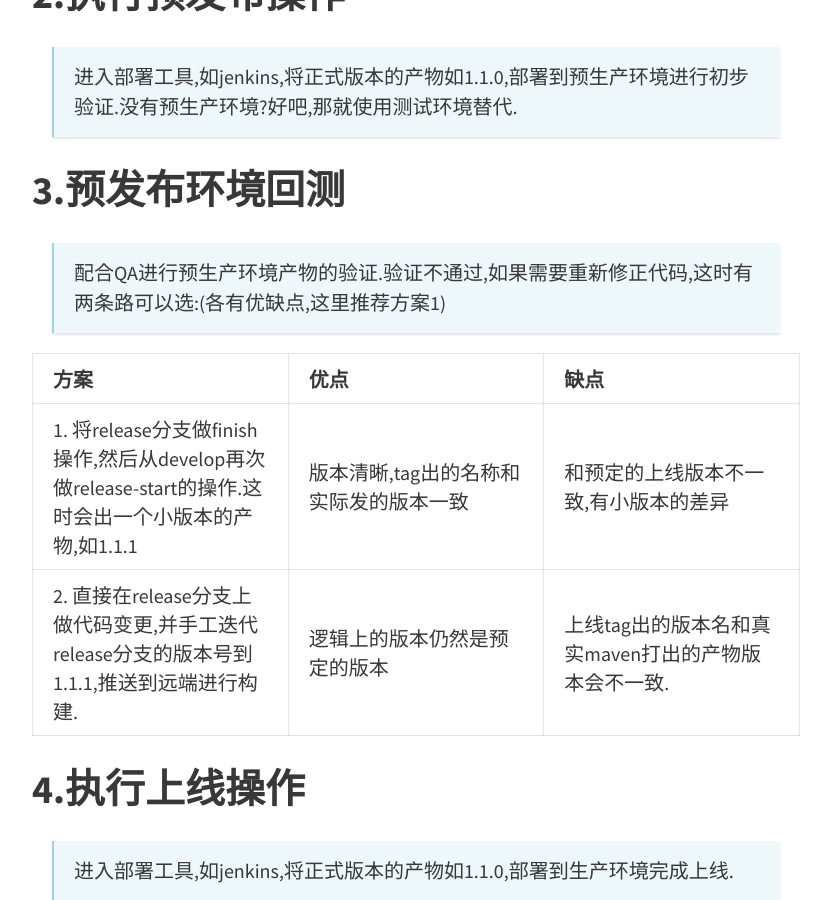
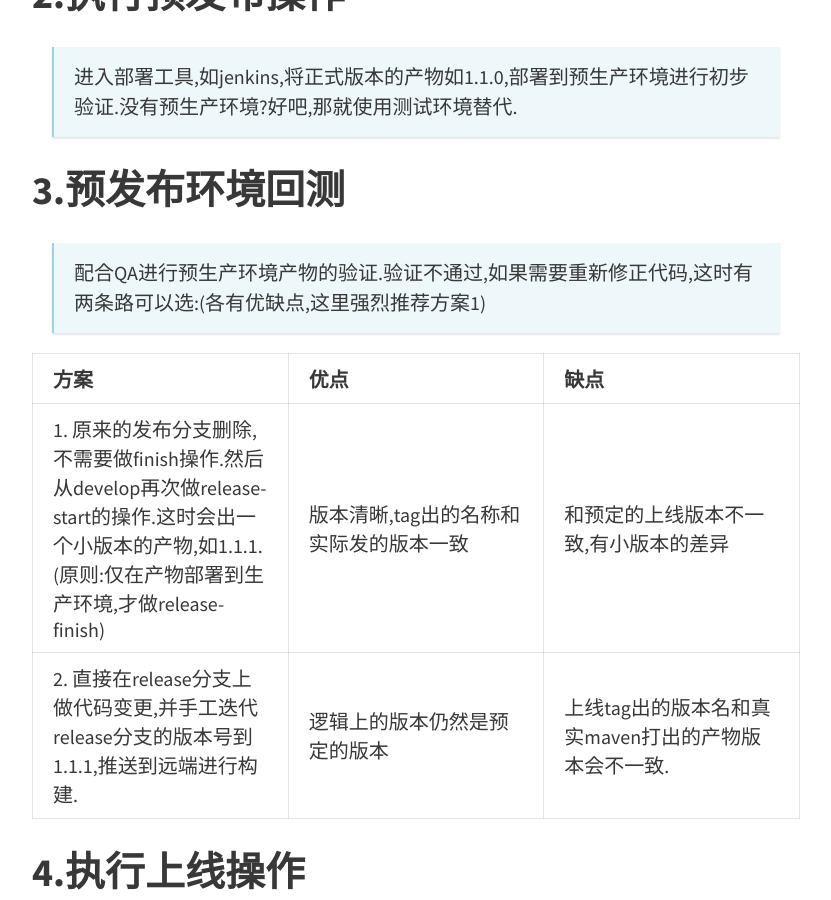
Before and after one commit to rainleon/rainleon.github.io, a Jekyll site: the page built from _posts/2018-02-07-Maven-Gitflow插件发布项目.md, in a window 1280 px wide and 900 px high, scrolled down 675 px. Shown: the whole window, without its empty margins (224-1055 px from the left). Built offline with Jekyll 4.4.1, drawn with Linux system fonts in a browser that asks for light colours.

Commit message:
feat[fix gitflow deploy]

```diff
--- a/_posts/2018-02-07-Maven-Gitflow插件发布项目.md
+++ b/_posts/2018-02-07-Maven-Gitflow插件发布项目.md
@@ -20,12 +20,12 @@ PS: !!!执行完上面的操作,会自动同步release分支到远端仓库,这
 > 进入部署工具,如jenkins,将正式版本的产物如1.1.0,部署到预生产环境进行初步验证.没有预生产环境?好吧,那就使用测试环境替代.
 
 ## 3.预发布环境回测
-> 配合QA进行预生产环境产物的验证.验证不通过,如果需要重新修正代码,这时有两条路可以选:(各有优缺点,这里推荐方案1)
+> 配合QA进行预生产环境产物的验证.验证不通过,如果需要重新修正代码,这时有两条路可以选:(各有优缺点,这里强烈推荐方案1)
 
 
 | 方案 | 优点 | 缺点 |
 |---|---|---|
-| 1. 将release分支做finish操作,然后从develop再次做release-start的操作.这时会出一个小版本的产物,如1.1.1 | 版本清晰,tag出的名称和实际发的版本一致 | 和预定的上线版本不一致,有小版本的差异|
+| 1. 原来的发布分支删除,不需要做finish操作.然后从develop再次做release-start的操作.这时会出一个小版本的产物,如1.1.1.(原则:仅在产物部署到生产环境,才做release-finish) | 版本清晰,tag出的名称和实际发的版本一致 | 和预定的上线版本不一致,有小版本的差异|
 | 2. 直接在release分支上做代码变更,并手工迭代release分支的版本号到1.1.1,推送到远端进行构建. | 逻辑上的版本仍然是预定的版本 | 上线tag出的版本名和真实maven打出的产物版本会不一致. |
 
 
```
Also changed, not shown: _posts/2018-02-05-Mac瑞士军刀.md (+2 -0 lines).
